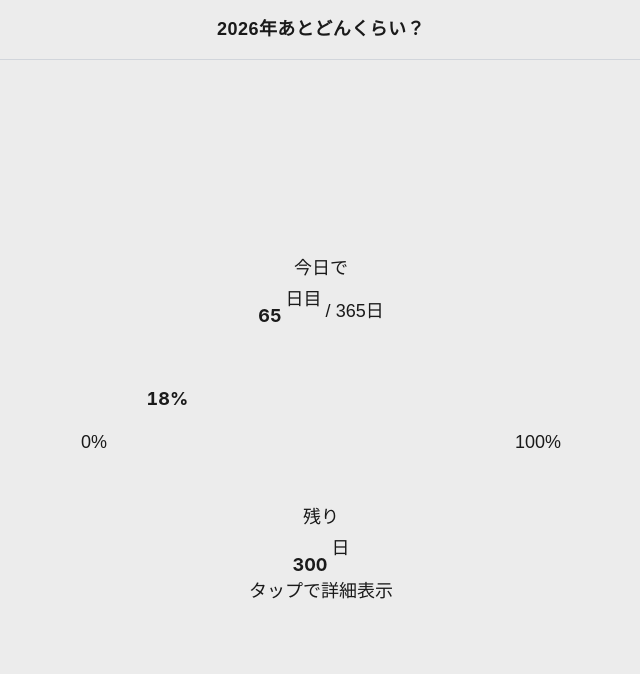
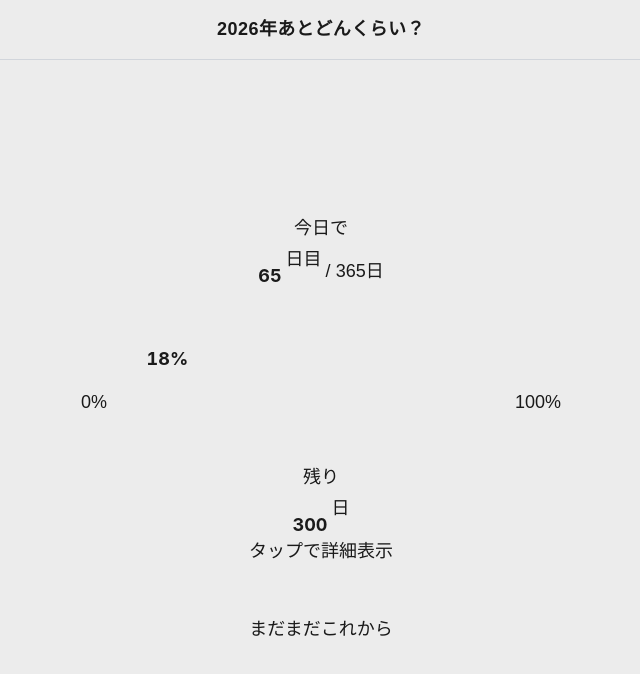
Before and after one commit to raiton-boo/year-project, a Next.js app: page / in a window 1280 px wide. Shown: the top 674 px of the page, without its empty margins (319-959 px from the left). Built offline with nearby package versions, Linux system fonts and the light colour scheme.

Commit message:
feat: メッセージ機能の追加

```diff
--- a/src/app/globals.css
+++ b/src/app/globals.css
@@ -6,7 +6,7 @@
   --color-text: #1a1a1a;
   --color-accent: #3b82f6;
   --color-border: #d1d5db;
-  --color-subtext: #6b7280;
+  --color-subtext: #4b5563;
   --color-progress-track: #d1d5db;
   --color-progress-fill: #3b82f6;
 
--- a/src/app/page.tsx
+++ b/src/app/page.tsx
@@ -4,6 +4,7 @@ import Header from '@/components/layout/Header';
 import ElapsedDays from '@/components/features/ElapsedDays';
 import ProgressBar from '@/components/features/ProgressBar';
 import RemainingDays from '@/components/features/RemainingDays';
+import YearMessage from '@/components/features/YearMessage';
 import { useYearProgress } from '@/hooks/useYearProgress';
 
 export default function Home() {
@@ -27,6 +28,9 @@ export default function Home() {
           remainingDays={progress.remainingDays}
           remainingTime={progress.remainingTime}
         />
+
+        {/* メッセージ */}
+        <YearMessage progressRate={progress.progressRate} />
       </main>
     </div>
   );
--- /dev/null
+++ b/src/components/features/YearMessage.tsx
@@ -0,0 +1,23 @@
+'use client';
+
+import { getYearMessage } from '@/lib/message';
+import type { YearProgress } from '@/hooks/useYearProgress';
+
+type Props = Pick<YearProgress, 'progressRate'>;
+
+export default function YearMessage({ progressRate }: Props) {
+  const message = getYearMessage(progressRate);
+
+  return (
+    <div className="flex items-center justify-center h-8">
+      <p
+        style={{
+          fontSize: 'var(--font-size-lg)',
+          color: 'var(--color-subtext)',
+        }}
+      >
+        {message}
+      </p>
+    </div>
+  );
+}
--- /dev/null
+++ b/src/lib/message.ts
@@ -0,0 +1,18 @@
+type MessageEntry = {
+  threshold: number;
+  text: string;
+};
+
+const MESSAGES: MessageEntry[] = [
+  { threshold: 5, text: '今年が始まったばかり' },
+  { threshold: 40, text: 'まだまだこれから' },
+  { threshold: 50, text: 'もうすぐ後半戦' },
+  { threshold: 60, text: '今年も後半へ' },
+  { threshold: 90, text: '残りわずか' },
+  { threshold: 100, text: 'カウントダウン開始' },
+];
+
+export function getYearMessage(progressRate: number): string {
+  const entry = MESSAGES.find((m) => progressRate < m.threshold);
+  return entry?.text ?? 'もうすぐ新年';
+}
```
